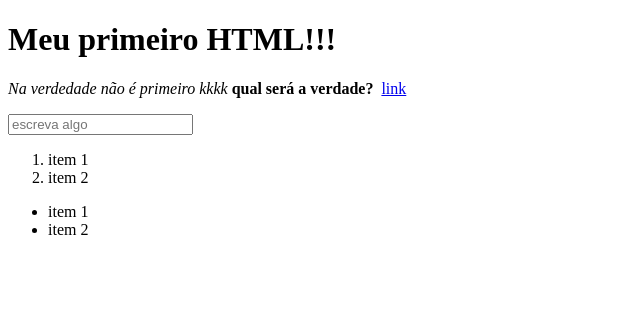
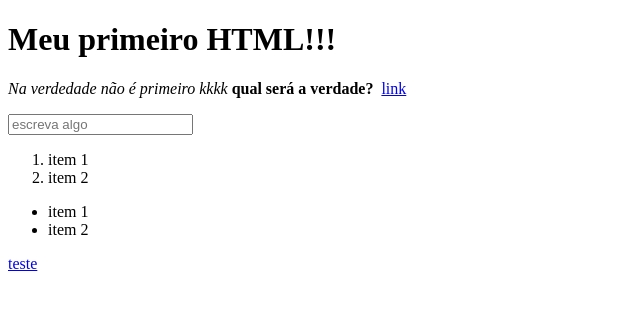
Before and after one commit to jeffersoneneas/HTML-CSS-JS, a plain HTML site: page index.html in a window 1280 px wide. Shown: the full height of the page, 0-640 px from the left. Drawn offline with Linux system fonts and the light colour scheme.

Commit message:
Update index.html

```diff
--- a/index.html
+++ b/index.html
@@ -24,6 +24,11 @@
         <li>item 1</li>
         <li>item 2</li>
     </ul>
+    <div>
+        <div>
+            <a href="#">teste</a>
+        </div>
+    </div>
 </body>
 
 </html>
```
